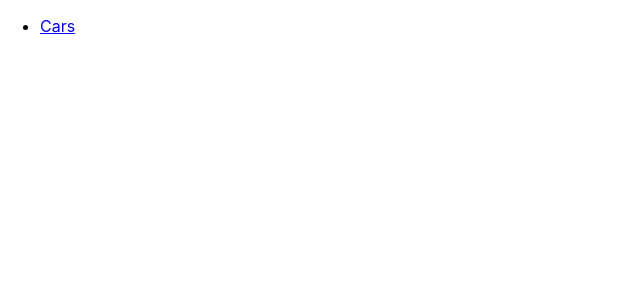
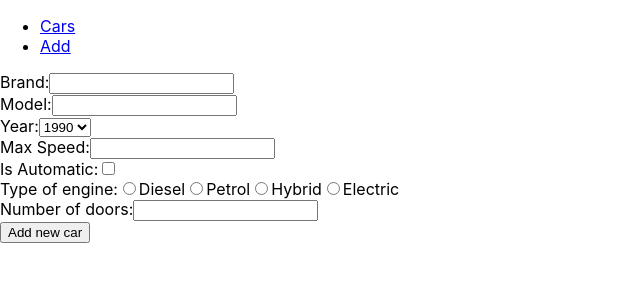
Before and after one commit to NorbertCorba/cars-app, a React (Create React App) app: page /add in a window 1280 px wide. Shown: the top 300 px of the page, without its empty margins (0-640 px from the left). Built offline with nearby package versions, Linux system fonts and the light colour scheme.

Commit message:
3rd task, form

```diff
--- a/package.json
+++ b/package.json
@@ -7,7 +7,9 @@
     "@testing-library/react": "^13.4.0",
     "@testing-library/user-event": "^13.5.0",
     "axios": "^1.1.3",
+    "bootstrap": "^5.2.2",
     "react": "^18.2.0",
+    "react-bootstrap": "^2.6.0",
     "react-dom": "^18.2.0",
     "react-router-dom": "^5.3.0",
     "react-scripts": "5.0.1",
--- a/src/App.js
+++ b/src/App.js
@@ -1,6 +1,6 @@
 import logo from './logo.svg';
 import './App.css';
-import {Link} from "react-router-dom";
+import { Link } from "react-router-dom";
 import Router from './Router';
 
 function App() {
@@ -9,11 +9,14 @@ function App() {
       <nav>
         <ul>
           <li>
-            <Link to= "/cars">Cars</Link>
+            <Link to="/cars">Cars</Link>
+          </li>
+          <li>
+            <Link to="/add">Add</Link>
           </li>
         </ul>
       </nav>
-      <Router/>
+      <Router />
     </div>
 
   );
--- a/src/Router.js
+++ b/src/Router.js
@@ -1,14 +1,18 @@
 import React from "react";
-import {Switch, Route} from "react-router-dom";
+import { Switch, Route } from "react-router-dom";
 import AppCars from "./pages/AppCars";
+import AddCar from "./pages/AddCar";
 
 export default function Router() {
 
     return (
-      <Switch>
-        <Route exact path="/cars">
-          <AppCars />
-        </Route>
-      </Switch>
+        <Switch>
+            <Route exact path="/cars">
+                <AppCars />
+            </Route>
+            <Route path="/add">
+                <AddCar />
+            </Route>
+        </Switch>
     );
 }
--- /dev/null
+++ b/src/components/CreateCarForm.jsx
@@ -0,0 +1,115 @@
+import React from "react";
+import RadioButtonComponent from "./RadioButtonComponent";
+
+const yearsFunc = (start = 1990, end = 2018) => {
+    return Array.apply(0, Array(end - start + 1))
+        .map((element, index) => index + start);
+};
+
+const years = yearsFunc();
+
+export default function CreateCarForm({
+    newCar,
+    setNewCar,
+    onCreateNewCar,
+}) {
+    return (
+        <form onSubmit={onCreateNewCar}>
+            <label>Brand:</label>
+            <input
+                required
+                type="text"
+                value={newCar.brand}
+                onChange={({ target }) =>
+                    setNewCar({ ...newCar, brand: target.value })
+                }
+            /><br />
+            <label>Model:</label>
+            <input
+                required
+                type="text"
+                value={newCar.model}
+                onChange={({ target }) =>
+                    setNewCar({ ...newCar, model: target.value })
+                }
+            /><br />
+            <label>Year:</label>
+            <select
+                required
+                value={newCar.year}
+                onChange={({ target }) =>
+                    setNewCar({ ...newCar, year: target.value })
+                }
+            >{(years.map((year, index) => (
+
+                <option key={index}>{year}</option>
+            )))}
+            </select>
+            <br />
+            <label>Max Speed:</label>
+            <input
+                required
+                type="number"
+                min="0"
+                value={newCar.maxSpeed}
+                onChange={({ target }) =>
+                    setNewCar({ ...newCar, maxSpeed: target.value })
+                }
+            /><br />
+            <label>Is Automatic:</label>
+            <input
+                type="checkbox"
+                onChange={({ target }) => (target.checked
+                    ?
+                    setNewCar({ ...newCar, isAutomatic: "Yes" }) :
+                    setNewCar({ ...newCar, isAutomatic: "No" }))
+                }
+
+            /><br />
+            <label>Type of engine:</label>
+            <RadioButtonComponent
+                label="Diesel"
+                value="Diesel"
+                state={newCar.engine}
+                onChange={(value) =>
+                    setNewCar({ ...newCar, engine: value })
+                }
+            />
+            <RadioButtonComponent
+                label="Petrol"
+                value="Petrol"
+                state={newCar.engine}
+                onChange={(value) =>
+                    setNewCar({ ...newCar, engine: value })
+                }
+            />
+            <RadioButtonComponent
+                label="Hybrid"
+                value="Hybrid"
+                state={newCar.engine}
+                onChange={(value) =>
+                    setNewCar({ ...newCar, engine: value })
+                }
+            />
+            <RadioButtonComponent
+                label="Electric"
+                value="Electric"
+                state={newCar.engine}
+                onChange={(value) =>
+                    setNewCar({ ...newCar, engine: value })
+                }
+            />
+            <br />
+            <label>Number of doors:</label>
+            <input
+                required
+                type="number"
+                value={newCar.numberOfDoors}
+                onChange={({ target }) =>
+                    setNewCar({ ...newCar, numberOfDoors: target.value })
+                }
+            /><br />
+            <button type="submit">Add new car</button>
+        </form>
+    )
+}
--- /dev/null
+++ b/src/components/RadioButtonComponent.jsx
@@ -0,0 +1,19 @@
+import React from 'react';
+
+export default function RadioButtonComponent({
+    label, state, value, onChange
+})
+{
+    return (
+        <label>
+        <input
+            required
+            // name = 'engine'
+            type="radio"
+            checked={state === value}
+            onChange= {() => onChange(value)}
+        />
+        {label}
+        </label>
+    )
+}
--- /dev/null
+++ b/src/pages/AddCar.jsx
@@ -0,0 +1,41 @@
+import React, { useState } from "react";
+import CreateCarForm from "../components/CreateCarForm";
+import CarsService from "../services/CarsService";
+import { useHistory } from "react-router-dom";
+
+
+const defaultCars = {
+    brand: "",
+    model: "",
+    year: "",
+    maxSpeed: "",
+    isAutomatic: "",
+    engine: "",
+    numberOfDoors: "",
+};
+
+export default function AddCar() {
+
+    const history = useHistory();
+    const [newCar, setNewCar] = useState(defaultCars);
+
+    const handlerCreateNewCar = async (e) => {
+        e.preventDefault();
+        const newCarResponse = await CarsService.add(newCar);
+
+
+        if (newCarResponse.status === 200) {
+            history.push("/cars");
+        }
+    };
+
+    return (
+        <div>
+            <CreateCarForm
+                newCar={newCar}
+                setNewCar={setNewCar}
+                onCreateNewCar={handlerCreateNewCar}
+            />
+        </div>
+    )
+}
--- a/src/pages/AppCars.jsx
+++ b/src/pages/AppCars.jsx
@@ -3,16 +3,7 @@ import React, { useState, useEffect } from "react";
 import CarsService from "../services/CarsService";
 
 export default function AppCars() {
-    const [cars, setCars] = useState({
-        brand: "",
-        model: "",
-        year: 0,
-        maxSpeed: 0,
-        isAutomatic: true,
-        engine: "",
-        numberOfDoors: 0,
-        id: 0
-    });
+    const [cars, setCars] = useState([]);
 
     const handleGetCars = async () => {
         const cars = await CarsService.getAll();
@@ -22,23 +13,22 @@ export default function AppCars() {
     useEffect(() => {
         handleGetCars();
     }, []);
-
+    console.log(cars[0]);
     return (
         <div>
-            <ul>
-                {cars && cars.map((car) =>(
-                <>
-                <li key={car.id}>{car.brand}</li>
-                <li key={car.id}>{car.model}</li>
-                <li key={car.id}>{car.year}</li>
-                <li key={car.id}>{car.maxSpeed}</li>
-                <li key={car.id}>{car.isAutomatic}</li>
-                <li key={car.id}>{car.engine}</li>
-                <li key={car.id}>{car.numberOfDoors}</li>
-                <li key={car.id}>{car.id}</li>
-                </>
+            {cars && cars.map((car) => (
+            <div key={car.id}>
+                <p><strong>Brand: </strong>{car.brand}</p>
+                <p><strong>Model: </strong> {car.model}</p>
+                <p><strong>Year: </strong> {car.year}</p>
+                <p><strong>Maximum speed: </strong> {car.maxSpeed}</p>
+                <p><strong>Is it automatic: </strong>{car.isAutomatic ? 'Yes' : 'No'}</p>
+                <p><strong>Engine type: </strong>{car.engine}</p>
+                <p><strong>Number of doors: </strong>{car.numberOfDoors}</p>
+                <hr color="red"></hr>
+                <hr color="red"></hr>
+            </div>
                 ))}
-            </ul>
         </div>
     );
 }
--- a/src/services/CarsService.js
+++ b/src/services/CarsService.js
@@ -1,10 +1,16 @@
-import {axiosInstance} from "./AxiosService";
+import { axiosInstance } from "./AxiosService";
 
 class CarsService {
-  async getAll() {
-    const response = await axiosInstance.get("/cars");
-    return response.data;
-  }
+
+    async getAll() {
+        const response = await axiosInstance.get('/cars');
+        return response.data;
+    }
+
+    async add(cars) {
+        const response = await axiosInstance.post("/cars", cars)
+        return response;
+    }
 }
 
 export default new CarsService();
```
Also changed, not shown: 1 other file (tests, documents, lock files or other folders).
